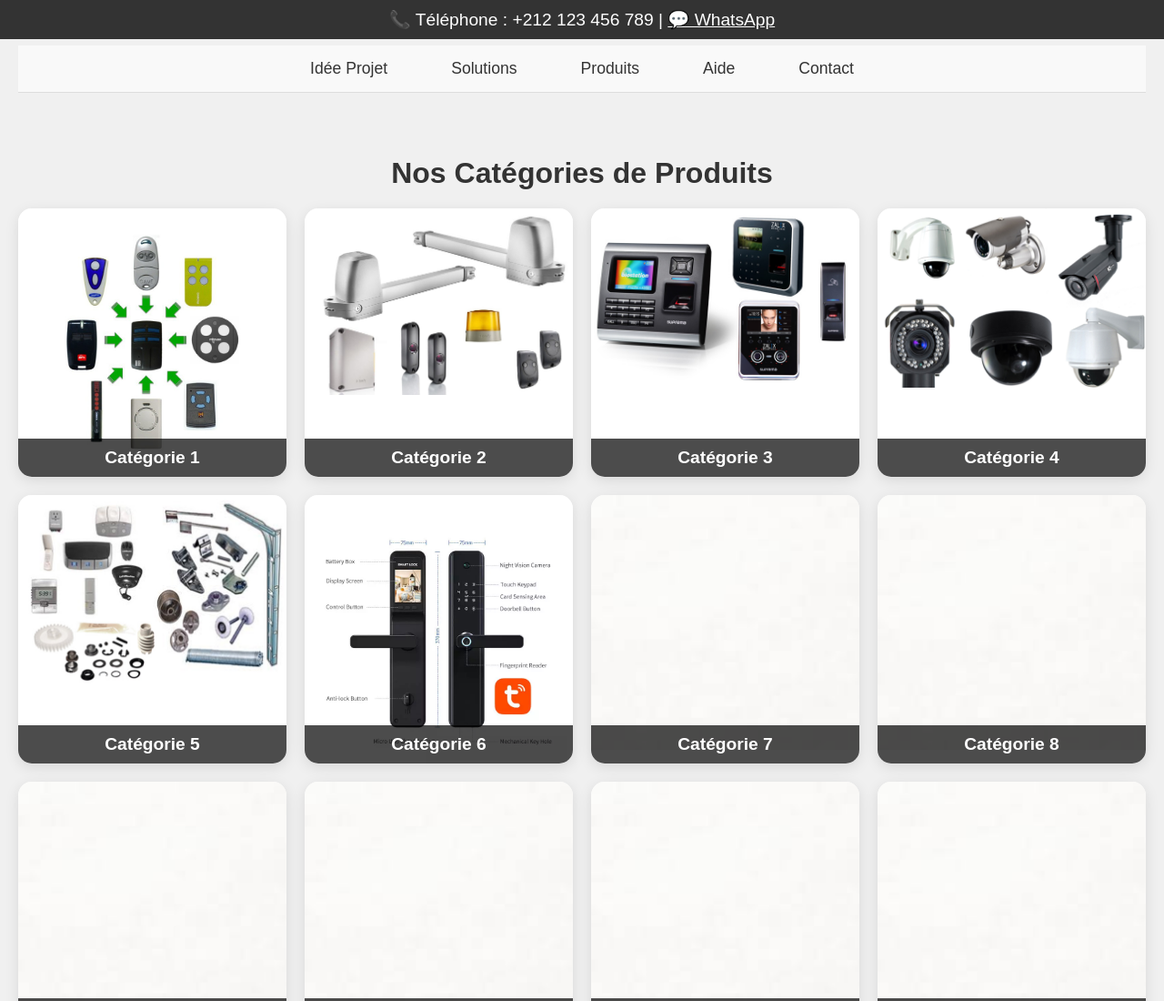
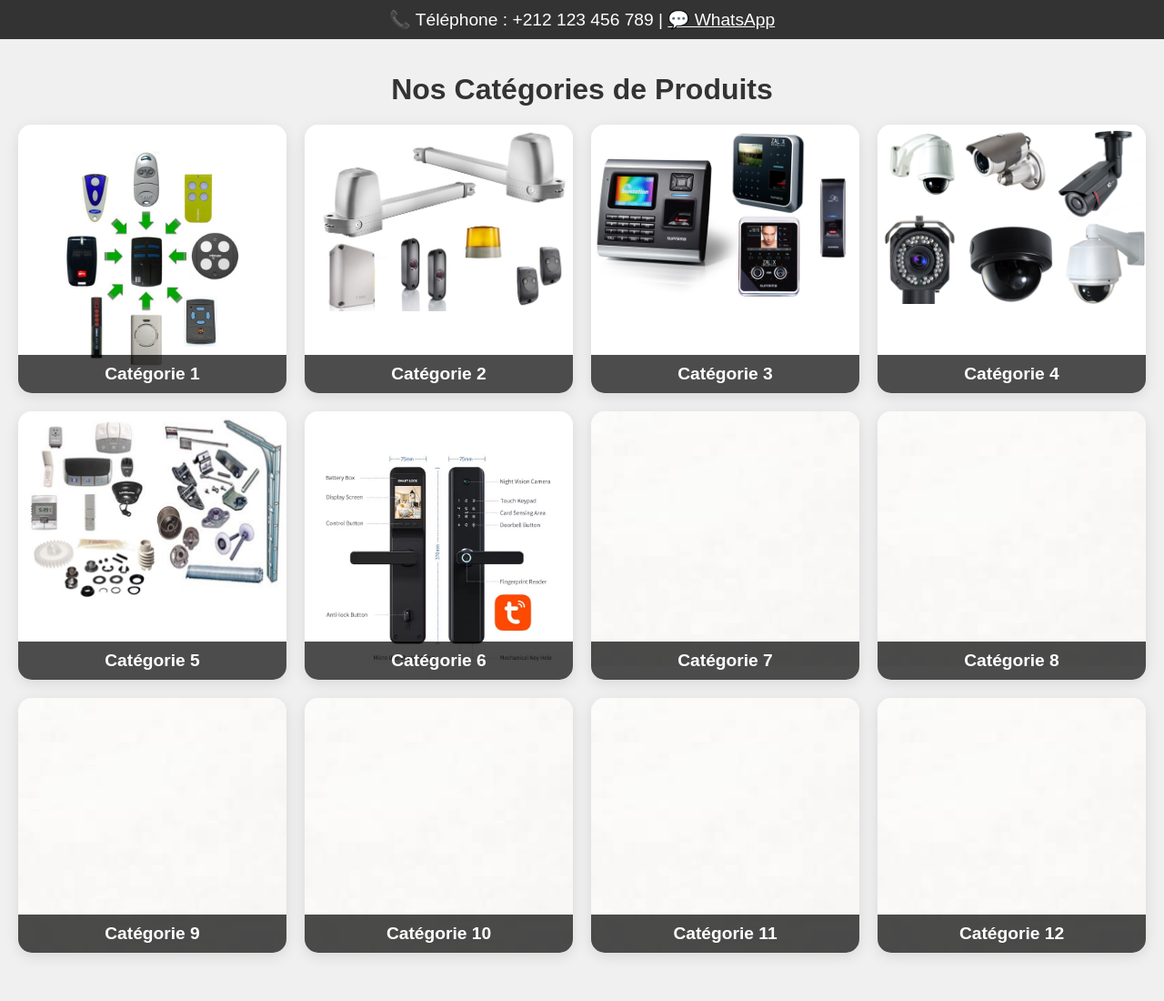
Before and after one commit to MASECURITEMA/masecurite, a plain HTML site: page index.html in a window 1280 px wide. Shown: the top 1100 px of the page at 91% size. Drawn offline with Linux system fonts and the light colour scheme; grey boxes are pictures that could not be loaded.

Commit message:
Update index.html

```diff
--- a/index.html
+++ b/index.html
@@ -31,44 +31,12 @@
       z-index: 1000;
     }
 
-    /* Barre de navigation similaire à Somfy */
-    .navbar {
-      background-color: #F9F9F9;
-      border-bottom: 1px solid #ddd;
-      padding: 15px 0;
-      position: sticky; /* Utilisez 'sticky' pour faire défiler avec la page */
-      top: 50px; /* Ajustement pour compenser la hauteur de la barre de contact */
-      z-index: 999;
-    }
-    .navbar ul {
-      list-style: none;
-      display: flex;
-      justify-content: center;
-      margin: 0;
-      padding: 0;
-    }
-    .navbar ul li {
-      margin: 0 20px;
-    }
-    .navbar ul li a {
-      text-decoration: none;
-      color: #333;
-      font-size: 1.1em;
-      padding: 10px 15px;
-      border-radius: 5px;
-      transition: background-color 0.3s ease, color 0.3s ease;
-    }
-    .navbar ul li a:hover {
-      background-color: #FFCC00;
-      color: white;
-    }
-
     /* Style du titre principal */
     h1 {
       text-align: center;
       margin-bottom: 20px;
       color: #333;
-      margin-top: 100px; /* Ajustez pour compenser la hauteur des barres fixes */
+      margin-top: 60px; /* Réduit la marge pour rapprocher le titre du haut */
     }
 
     /* Style de la grille des catégories avec 4 par ligne */
@@ -112,12 +80,6 @@
       .grid-container {
         grid-template-columns: 1fr; /* Une colonne pour les petits écrans */
       }
-      .navbar ul {
-        flex-direction: column;
-      }
-      .navbar ul li {
-        margin: 10px 0;
-      }
     }
 
     /* Carte Google Maps */
@@ -148,17 +110,6 @@
 <div class="contact-info">
   📞 Téléphone : +212 123 456 789 | <a href="https://wa.me/212123456789" style="color: white;">💬 WhatsApp</a>
 </div>
-
-<!-- Barre de navigation similaire à Somfy -->
-<nav class="navbar">
-  <ul>
-    <li><a href="#idees-projet">Idée Projet</a></li>
-    <li><a href="#solutions">Solutions</a></li>
-    <li><a href="#produits">Produits</a></li>
-    <li><a href="#aide">Aide</a></li>
-    <li><a href="#contact">Contact</a></li>
-  </ul>
-</nav>
 
 <!-- Titre principal de la page -->
 <h1>Nos Catégories de Produits</h1>
```
